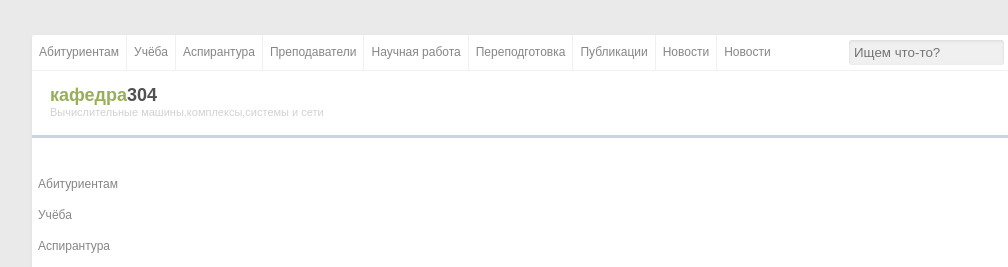
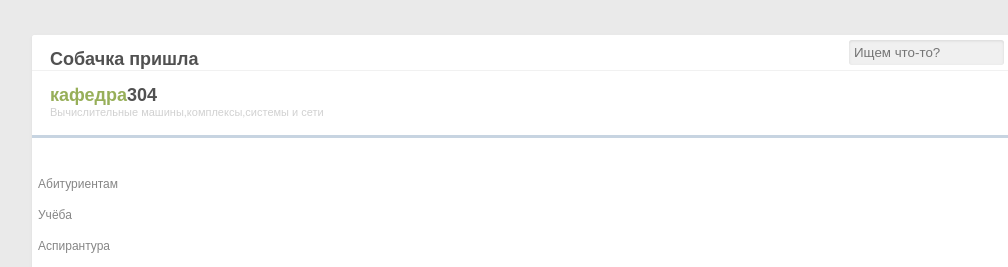
Before and after one commit to mirgita/site, a plain HTML site: page index.html in a window 1280 px wide. Shown: the top 267 px of the page, 108-1116 px from the left. Drawn offline with Linux system fonts and the light colour scheme.

Commit message:
free_commit

```diff
--- a/index.html
+++ b/index.html
@@ -10,15 +10,7 @@
 	<div id="header">
 		<div id="header_nav">
 			<ul>
-				<li><a href="#">Абитуриентам</a></li>
-				<li><a href="#">Учёба</a></li>
-				<li><a href="#">Аспирантура</a></li>
-				<li><a href="#">Преподаватели</a></li>
-				<li><a href="#">Научная работа</a></li>
-				<li><a href="#">Переподготовка</a></li>
-				<li><a href="#">Публикации</a></li>
-				<li><a href="#">Новости</a></li>
-				<li><a href="#">Новости</a></li>
+				<h1>Собачка пришла</h1>
 			</ul>
 			<form method="" action="">
 				<a href="#"><img src="images/search.png" alt="Поиск по сайту" width="13" height="13" class="search_img f_right"></a><input type="text" name="topsearch" placeholder="Ищем что-то?" class="b3radius">
```
